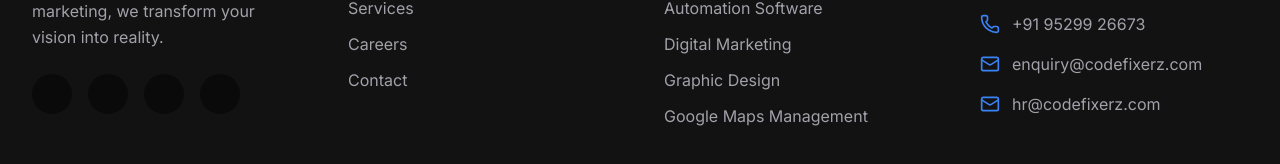
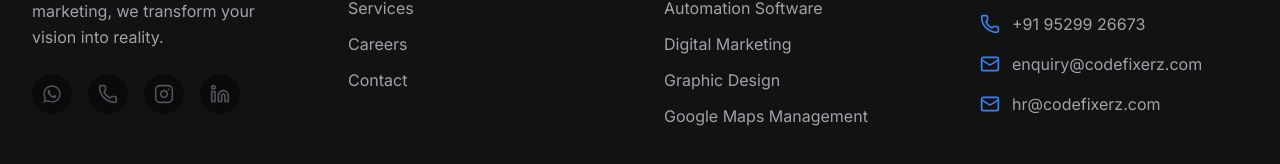
Before and after one commit to atharvamisal2614/codefixerz, a Next.js app: page / in a window 1280 px wide. Shown: the part 4541-4705 px from the top of the page. Built offline with nearby package versions, Linux system fonts and the light colour scheme.

Commit message:
Footer icon fixed

```diff
--- a/src/components/Footer.tsx
+++ b/src/components/Footer.tsx
@@ -1,5 +1,5 @@
 import Link from "next/link";
-import { Facebook , Instagram, Linkedin, Mail, MapPin, Phone } from "lucide-react";
+import { Facebook, Instagram, Linkedin, Mail, MapPin, Phone } from "lucide-react";
 import { FaWhatsapp } from 'react-icons/fa';
 
 const Footer = () => {
@@ -14,15 +14,44 @@
                             Empowering businesses with cutting-edge digital solutions. From web development to digital marketing, we transform your vision into reality.
                         </p>
                         <div className="flex space-x-4 pt-2">
-                            {[<FaWhatsapp/>, Phone , Instagram, Linkedin].map((Icon, i) => (
-                                <a
-                                    key={i}
-                                    href="#"
-                                    className="w-10 h-10 rounded-full bg-[var(--background)] flex items-center justify-center text-[var(--muted)] hover:text-[var(--primary)] hover:shadow-[0_0_10px_var(--primary)] transition-all duration-300"
-                                >
-                                    {/* <Icon size={20} /> */}
-                                </a>
-                            ))}
+                            {/* WhatsApp */}
+                            <a
+                                href="https://wa.me/919529926673"
+                                target="_blank"
+                                rel="noopener noreferrer"
+                                className="w-10 h-10 rounded-full bg-[var(--background)] flex items-center justify-center text-[var(--muted)] hover:text-[#25D366] hover:shadow-[0_0_10px_#25D366] transition-all duration-300"
+                                aria-label="WhatsApp"
+                            >
+                                <FaWhatsapp size={20} />
+                            </a>
+                            {/* Phone */}
+                            <a
+                                href="tel:+919529926673"
+                                className="w-10 h-10 rounded-full bg-[var(--background)] flex items-center justify-center text-[var(--muted)] hover:text-[var(--primary)] hover:shadow-[0_0_10px_var(--primary)] transition-all duration-300"
+                                aria-label="Call Us"
+                            >
+                                <Phone size={20} />
+                            </a>
+                            {/* Instagram */}
+                            <a
+                                href="https://www.instagram.com/codefixerz/"
+                                target="_blank"
+                                rel="noopener noreferrer"
+                                className="w-10 h-10 rounded-full bg-[var(--background)] flex items-center justify-center text-[var(--muted)] hover:text-[#E4405F] hover:shadow-[0_0_10px_#E4405F] transition-all duration-300"
+                                aria-label="Instagram"
+                            >
+                                <Instagram size={20} />
+                            </a>
+                            {/* LinkedIn */}
+                            <a
+                                href="https://www.linkedin.com/company/codefixerz/"
+                                target="_blank"
+                                rel="noopener noreferrer"
+                                className="w-10 h-10 rounded-full bg-[var(--background)] flex items-center justify-center text-[var(--muted)] hover:text-[#0A66C2] hover:shadow-[0_0_10px_#0A66C2] transition-all duration-300"
+                                aria-label="LinkedIn"
+                            >
+                                <Linkedin size={20} />
+                            </a>
                         </div>
                     </div>
 
```
